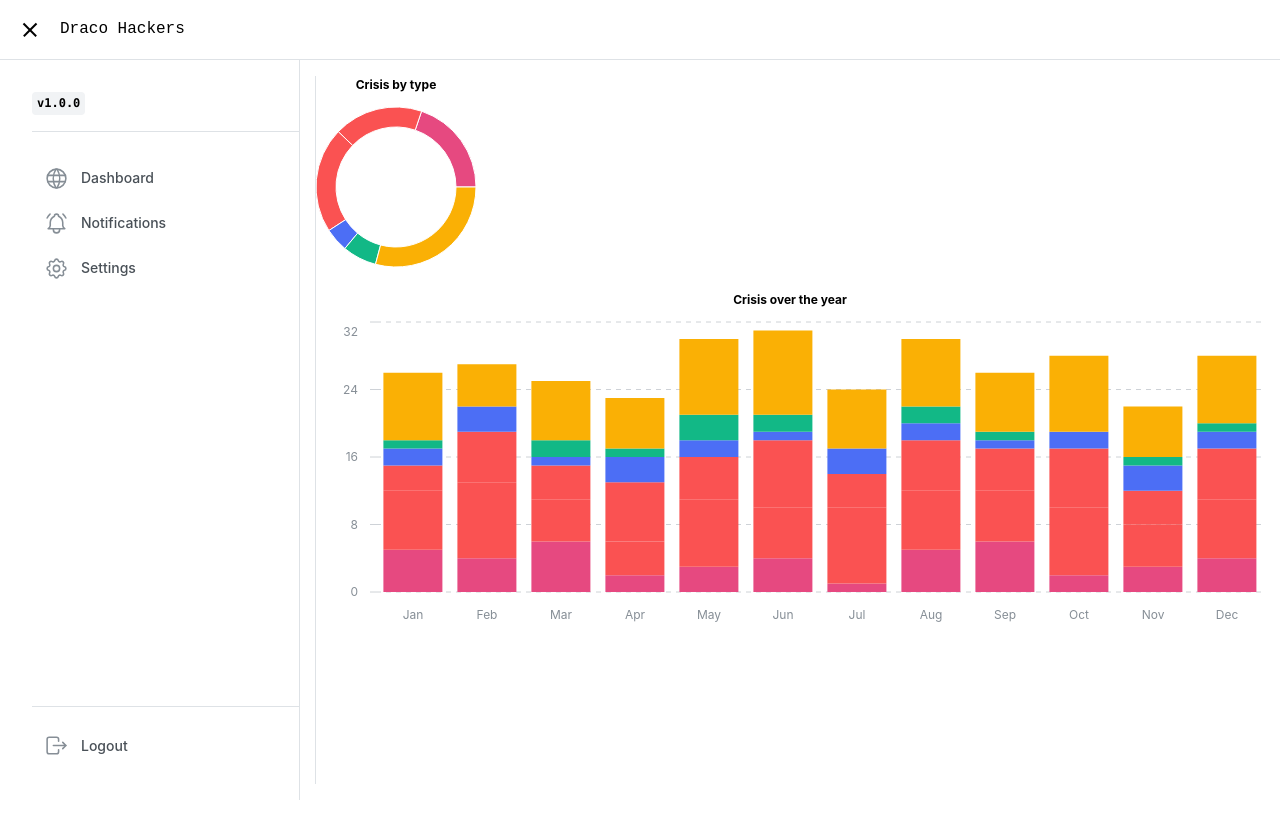
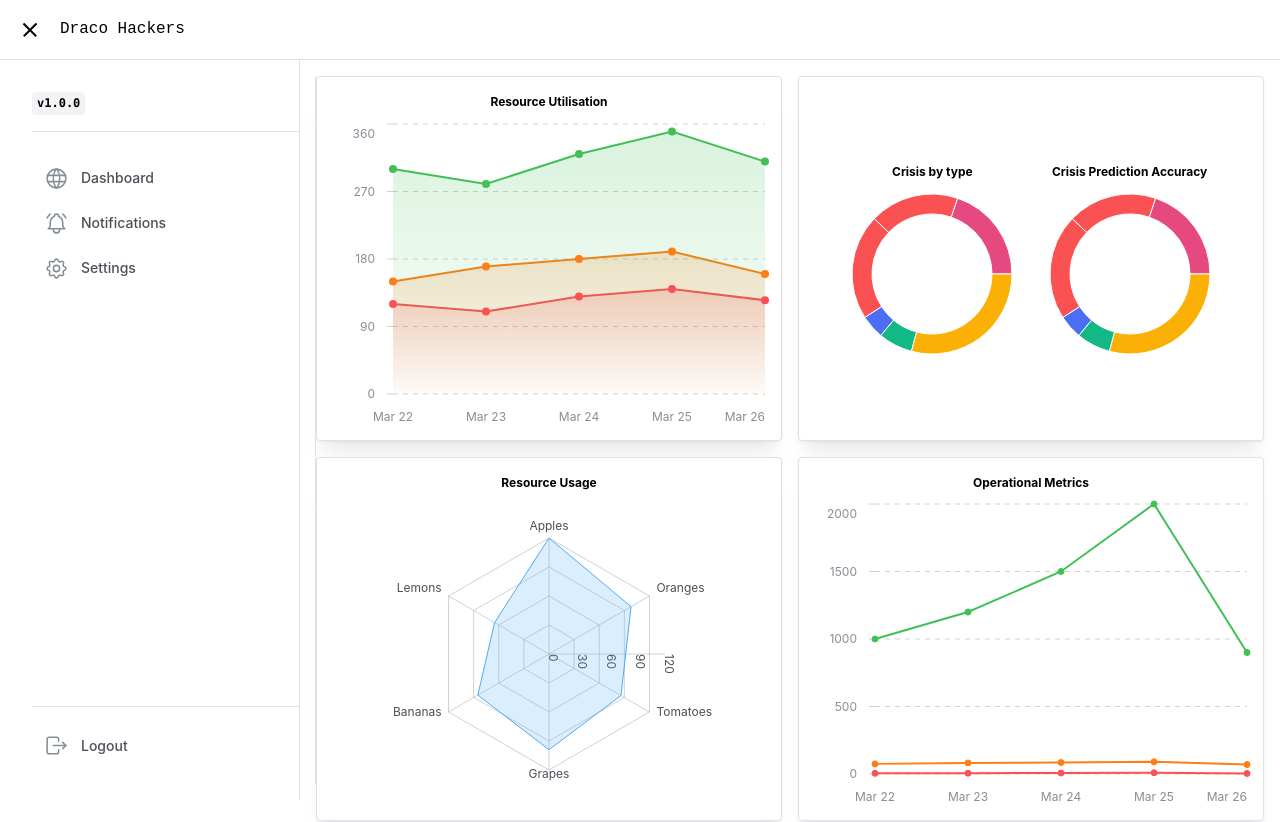
Before and after one commit to raihahahan/psa-frontend, a Next.js app in the folder draco-hacker/: page / in a window 1280 px wide. Shown: the top 822 px of the page. Before the commit the page ends 800 px from the top, so only its background shows below. Built offline with nearby package versions, Linux system fonts and the light colour scheme; no server answers.

Commit message:
Ui changes for the dashboard

```diff
--- a/draco-hacker/src/app/page.tsx
+++ b/draco-hacker/src/app/page.tsx
@@ -7,21 +7,105 @@ import {
   crisisBarChart,
   crisisData,
   crisisStackedData,
+  operationalMatricsData,
+  radarData,
+  resourceUtilData,
 } from "@/features/dashboard/dashboard-data";
+import { AreaChart, LineChart, RadarChart } from "@mantine/charts";
+import { Card, Grid, GridCol, Text } from "@mantine/core";
 
 export default function Page() {
   return (
     <div>
+      <Grid justify="center" align="stretch">
+        <GridCol span={{ base: 12, xs: 12, md: 6, lg: 6 }}>
+          <Card shadow="lg" withBorder>
+            <Text style={{ fontWeight: "bold" }} fz="xs" mb="sm" ta="center">
+              Resource Utilisation
+            </Text>
+            <AreaChart
+              style={{ width: "100%" }}
+              h={300}
+              data={resourceUtilData}
+              dataKey="date"
+              series={[
+                { name: "ContainerSlots", color: "orange.6" },
+                { name: "Workforce", color: "red.6" },
+                { name: "FuelUsage", color: "green.6" },
+              ]}
+              curveType="linear"
+            />
+          </Card>
+        </GridCol>
+
+        <GridCol span={{ base: 12, md: 6, lg: 6 }}>
+          <Card
+            shadow="lg"
+            withBorder
+            style={{
+              alignItems: "center",
+              width: "100%",
+              height: "100%",
+              display: "flex",
+              flexDirection: "row",
+              justifyContent: "space-evenly",
+            }}
+          >
+            <PieChartData data={crisisData} title="Crisis by type" />
+
+            <PieChartData
+              data={crisisData}
+              title="Crisis Prediction Accuracy"
+            />
+          </Card>
+        </GridCol>
+
+        <GridCol span={{ base: 12, md: 6, lg: 6 }}>
+          <Card withBorder shadow="lg">
+            <Text style={{ fontWeight: "bold" }} fz="xs" mb="sm" ta="center">
+              Resource Usage
+            </Text>
+            <RadarChart
+              h={300}
+              data={radarData}
+              dataKey="product"
+              withPolarRadiusAxis
+              series={[{ name: "sales", color: "blue.4", opacity: 0.2 }]}
+            />
+          </Card>
+        </GridCol>
+
+        <GridCol span={{ base: 12, md: 6, lg: 6 }}>
+          <Card shadow="lg" withBorder>
+            <Text style={{ fontWeight: "bold" }} fz="xs" mb="sm" ta="center">
+              Operational Metrics
+            </Text>
+
+            <LineChart
+              h={300}
+              data={operationalMatricsData}
+              dataKey="date"
+              series={[
+                { name: "ShippingDelays", color: "red.6" },
+                { name: "PortCongestion", color: "orange.6" },
+                { name: "CostImpact", color: "green.6" },
+              ]}
+              curveType="linear"
+            />
+          </Card>
+        </GridCol>
+
+        <GridCol span={12}>
+          <Card withBorder shadow="lg">
+            <BarChartStacked
+              data={crisisStackedData}
+              barChartSeries={crisisBarChart}
+              title="Crisis over the year"
+            />
+          </Card>
+        </GridCol>
+      </Grid>
       <AlertButton />
-      <div>
-        <PieChartData data={crisisData} title="Crisis by type" />
-        <br />
-        <BarChartStacked
-          data={crisisStackedData}
-          barChartSeries={crisisBarChart}
-          title="Crisis over the year"
-        />
-      </div>
     </div>
   );
 }
--- a/draco-hacker/src/features/dashboard/dashboard-data.ts
+++ b/draco-hacker/src/features/dashboard/dashboard-data.ts
@@ -128,3 +128,96 @@ export const crisisStackedData = [
     "Operational Disruption": 8,
   },
 ];
+
+export const operationalMatricsData = [
+  {
+    date: "Mar 22",
+    ShippingDelays: 5, // in hours
+    PortCongestion: 75, // percentage
+    CostImpact: 1000, // in thousands of dollars
+  },
+  {
+    date: "Mar 23",
+    ShippingDelays: 6,
+    PortCongestion: 82,
+    CostImpact: 1200,
+  },
+  {
+    date: "Mar 24",
+    ShippingDelays: 7,
+    PortCongestion: 85,
+    CostImpact: 1500,
+  },
+  {
+    date: "Mar 25",
+    ShippingDelays: 9,
+    PortCongestion: 90,
+    CostImpact: 2000,
+  },
+  {
+    date: "Mar 26",
+    ShippingDelays: 4,
+    PortCongestion: 70,
+    CostImpact: 900,
+  },
+];
+
+export const resourceUtilData = [
+  {
+    date: "Mar 22",
+    ContainerSlots: 150,
+    Workforce: 120,
+    FuelUsage: 300,
+  },
+  {
+    date: "Mar 23",
+    ContainerSlots: 170,
+    Workforce: 110,
+    FuelUsage: 280,
+  },
+  {
+    date: "Mar 24",
+    ContainerSlots: 180,
+    Workforce: 130,
+    FuelUsage: 320,
+  },
+  {
+    date: "Mar 25",
+    ContainerSlots: 190,
+    Workforce: 140,
+    FuelUsage: 350,
+  },
+  {
+    date: "Mar 26",
+    ContainerSlots: 160,
+    Workforce: 125,
+    FuelUsage: 310,
+  },
+];
+
+export const radarData = [
+  {
+    product: "Apples",
+    sales: 120,
+  },
+  {
+    product: "Oranges",
+    sales: 98,
+  },
+  {
+    product: "Tomatoes",
+    sales: 86,
+  },
+  {
+    product: "Grapes",
+    sales: 99,
+  },
+  {
+    product: "Bananas",
+    sales: 85,
+  },
+  {
+    product: "Lemons",
+    sales: 65,
+  },
+];
```
